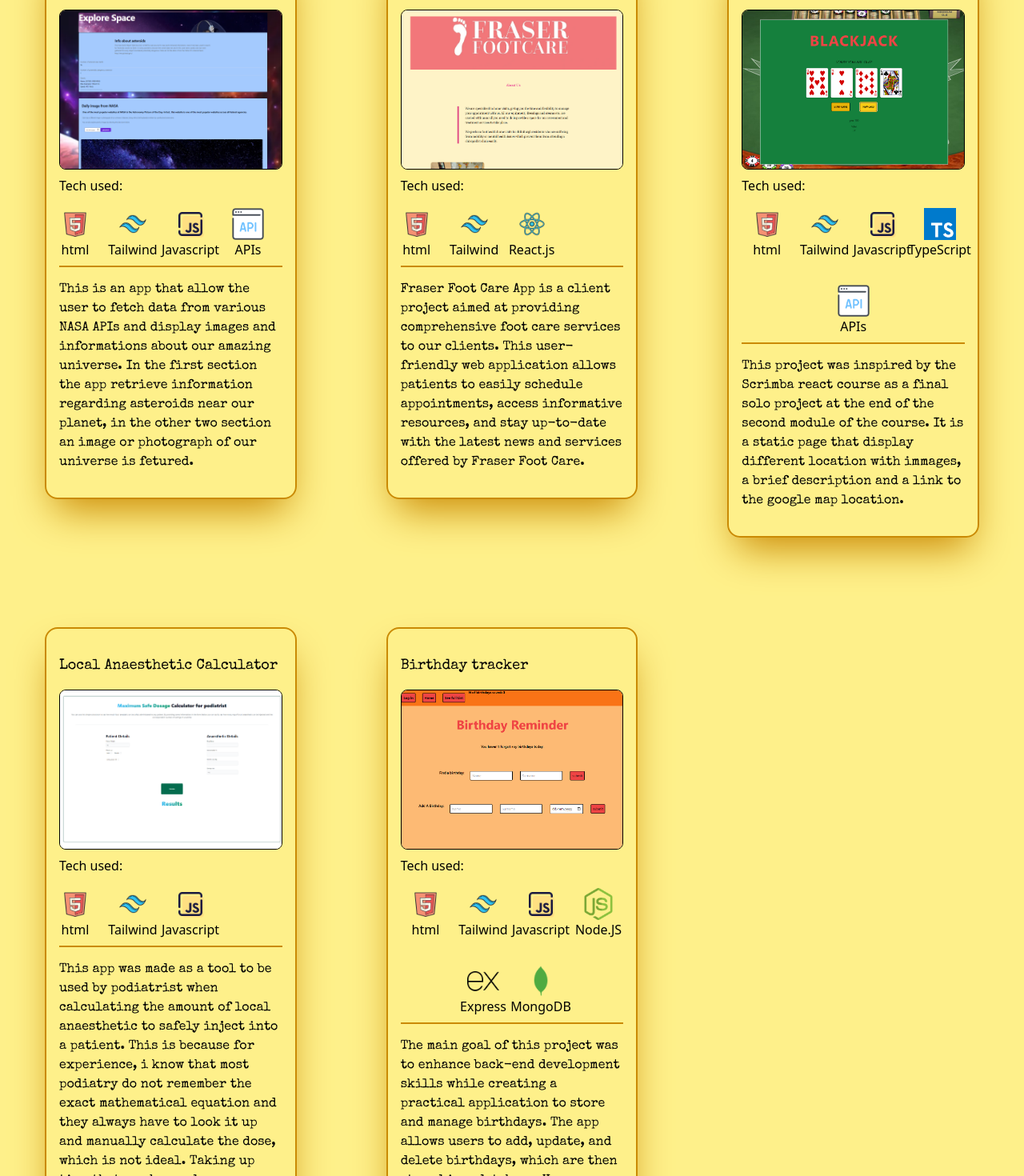
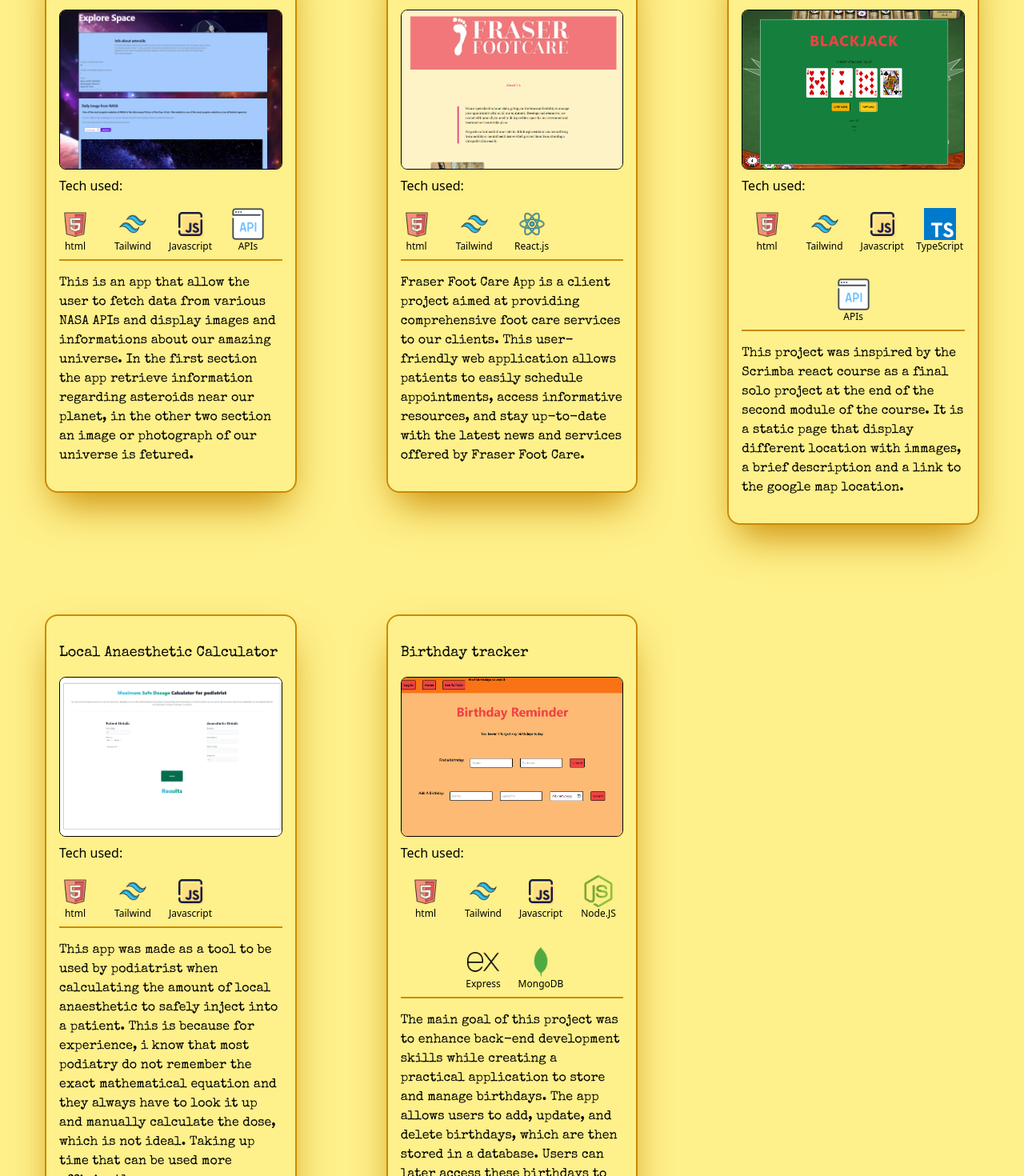
Before and after one commit to maurobusso/personal-website, a React (Create React App) app: page / in a window 1280 px wide. Shown: the part 2378-3848 px from the top of the page at 80% size. Built offline with nearby package versions, Linux system fonts and the light colour scheme; a web font is replaced by a local one.

Commit message:
small changes

```diff
--- a/src/components/ProjectTemplate.jsx
+++ b/src/components/ProjectTemplate.jsx
@@ -31,7 +31,7 @@
             <img src={html}
                 alt="html-logo"/>
             <div>
-              <h5 className="flex justify-center">html</h5>
+              <h6 className="text-xs flex justify-center">html</h6>
             </div>
           </li>
       )
@@ -41,7 +41,7 @@
             <img src={js}
                 alt="js-logo"/>
             <div>
-              <h5 className="flex justify-center">Javascript</h5>
+              <h6 className="text-xs flex justify-center">Javascript</h6>
             </div>
           </li>
       )
@@ -51,7 +51,7 @@
             <img src={api}
                 alt="api-logo"/>
             <div>
-              <h5 className="flex justify-center">APIs</h5>
+              <h6 className="text-xs flex justify-center">APIs</h6>
             </div>
           </li>
       )
@@ -61,7 +61,7 @@
             <img src={react}
                 alt="react-logo"/>
             <div>
-              <h5 className="flex justify-center">React.js</h5>
+              <h6 className="text-xs flex justify-center">React.js</h6>
             </div>
           </li>
       )
@@ -71,7 +71,7 @@
             <img src={tailwind}
                 alt="tailwind-logo"/>
             <div>
-              <h5 className="flex justify-center">Tailwind</h5>
+              <h6 className="text-xs flex justify-center">Tailwind</h6>
             </div>
           </li>
       )
@@ -81,7 +81,7 @@
             <img src={ts}
                 alt="ts-logo"/>
             <div>
-              <h5 className="flex justify-center">TypeScript</h5>
+              <h6 className="text-xs flex justify-center">TypeScript</h6>
             </div>
           </li>
       )
@@ -91,7 +91,7 @@
             <img src={node}
                 alt="node-logo"/>
             <div>
-              <h5 className="flex justify-center">Node.JS</h5>
+              <h6 className="text-xs flex justify-center">Node.JS</h6>
             </div>
           </li>
       )
@@ -101,7 +101,7 @@
             <img src={express}
                 alt="express-logo"/>
             <div>
-              <h5 className="flex justify-center">Express</h5>
+              <h6 className="text-xs flex justify-center">Express</h6>
             </div>
           </li>
       )
@@ -111,7 +111,7 @@
             <img src={mongodb}
                 alt="mongodb-logo"/>
             <div>
-              <h5 className="flex justify-center">MongoDB</h5>
+              <h6 className="text-xs flex justify-center">MongoDB</h6>
             </div>
           </li>
       )
```
